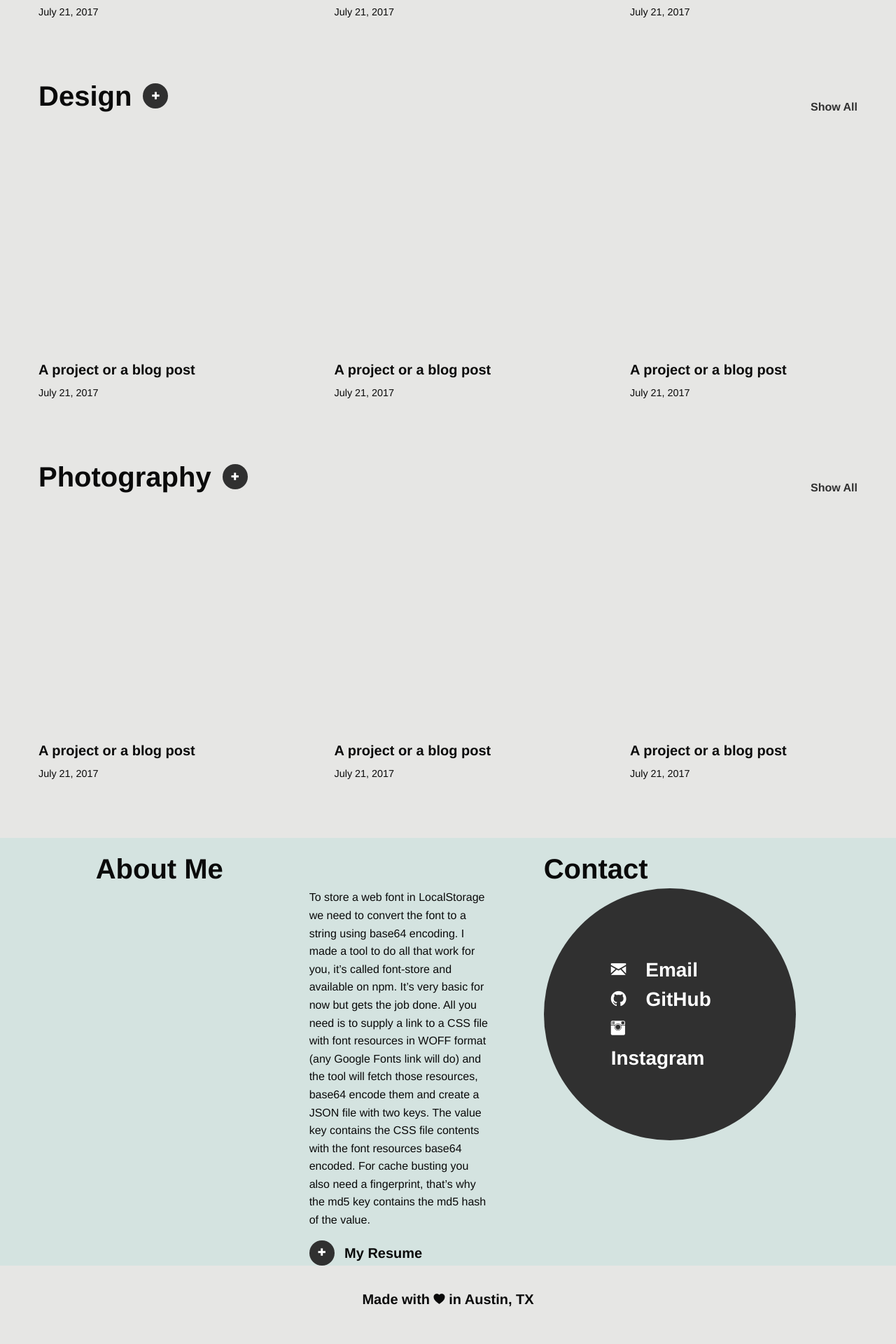
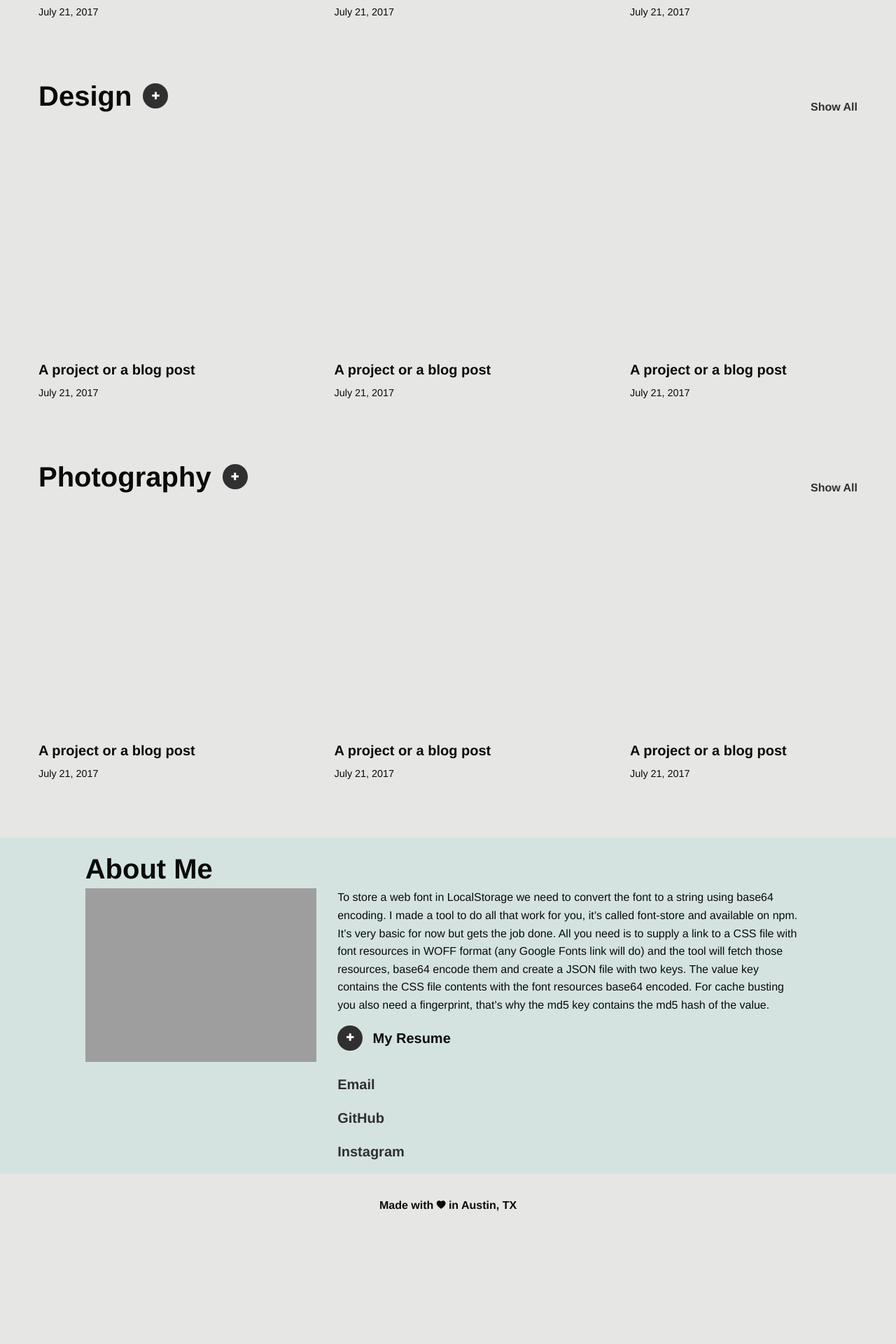
Before and after one commit to sc1f/me, a Django app: page / in a window 1280 px wide. Shown: the part 1633-3553 px from the top of the page at 70% size. After the commit the page ends 3363 px from the top, so only its background shows below. Run offline with Django 3.2, Linux system fonts and the light colour scheme; style sheets or scripts are compiled from the project's sources; parts of the project's set-up code (start-up, migrations or seed data) failed here and were passed over; some libraries are stand-ins or nearby versions; some web fonts are replaced; grey boxes are pictures that could not be loaded.

Commit message:
added photo and fixed a few things

```diff
--- a/portfolio/templates/index.html
+++ b/portfolio/templates/index.html
@@ -1,4 +1,5 @@
 {% extends 'base.html' %}
+{% load staticfiles %}
 
 {% block title %}Jun Tan{% endblock %}
 
@@ -23,7 +24,7 @@
             </div>
         </div>
     </div>
-    <div class="row row__homepage row__introduction">
+    <div class="row row__homepage row__introduction" id="work">
         <div class="columns small-12 medium-12 large-6">
             <h1 class="homepage-header">My Work</h1>
             <p>Lorem ipsum dolor sit amet, consectetur adipiscing elit, sed do eiusmod tempor incididunt ut labore et dolore magna aliqua. Ut enim ad minim veniam, quis nostrud exercitation ullamco laboris nisi ut aliquip ex ea commodo consequat. Duis aute irure dolor in reprehenderit in voluptate velit esse cillum dolore eu fugiat nulla pariatur. Excepteur sint occaecat cupidatat non proident, sunt in culpa qui officia deserunt mollit anim id est laborum.</p>
@@ -119,33 +120,26 @@
             </div>
         </div>
     </div>
-    <div class="row row__homepage row__about">
-        <div class="columns small-12 medium-12 large-1"></div>
-        <div class="columns small-12 medium-12 large-6 homepage-about__container">
+    <div class="row row__homepage row__about flex-container align-center" id="about">
+        <div class="columns small-12 medium-12 large-10 homepage-about__container">
             <h2 class="homepage-header">About Me</h2>
             <div class="flex-container">
-                <div class="columns small-12 medium-12 large-6 homepage-avatar__container">
-                    <img src="http://via.placeholder.com/350x500" alt="">
+                <div class="columns small-12 medium-12 large-4 homepage-avatar__container">
+                    <img src="{% static 'assets/avatar.png' %}" alt="Jun Tan" class="homepage-avatar">
                 </div>
-                <div class="columns small-12 medium-12 large-6">
+                <div class="columns small-12 medium-12 large-8">
                     <p>To store a web font in LocalStorage we need to convert the font to a string using base64 encoding. I made a tool to do all that work for you, it’s called font-store and available on npm. It’s very basic for now but gets the job done. All you need is to supply a link to a CSS file with font resources in WOFF format (any Google Fonts link will do) and the tool will fetch those resources, base64 encode them and create a JSON file with two keys. The value key contains the CSS file contents with the font resources base64 encoded. For cache busting you also need a fingerprint, that’s why the md5 key contains the md5 hash of the value.</p>
-                    <div class="flex-container align-middle">
+                    <div class="homepage-resume__container flex-container align-middle">
                         <a href="#" class="button button-primary homepage-header__button homepage-header__button-resume flex-container align-center-middle">
                             <i class="fi-plus homepage-header__button--icon"></i>
                         </a>
                         <span id="homepage-resume">My Resume</span>
                     </div>
+                    <p><a href="#" target="_blank" rel="noopener noreferrer" class="homepage-contact__link">Email</a></p>
+                    <p><a href="#" target="_blank" rel="noopener noreferrer" class="homepage-contact__link">GitHub</a></p>
+                    <p><a href="#" target="_blank" rel="noopener noreferrer" class="homepage-contact__link">Instagram</a></p>
                 </div>
             </div>
         </div>
-        <div class="columns small-12 medium-12 large-4 homepage-contact__container">
-            <h2 class="homepage-header">Contact</h2>
-            <div class="callout-circle callout-circle__about flex-container flex-dir-column align-center align-start">
-                <a href="#" target="_blank" rel="noopener noreferrer" class="callout-circle__text"><i class="fi-mail"></i>Email</a>
-                <a href="#" target="_blank" rel="noopener noreferrer" class="callout-circle__text"><i class="fi-social-github"></i>GitHub</a>
-                <a href="#" target="_blank" rel="noopener noreferrer" class="callout-circle__text"><i class="fi-social-instagram"></i>Instagram</a>
-            </div>
-        </div>
-        <div class="columns small-12 medium-12 large-1"></div>
     </div>
 {% endblock %}
--- a/static/css/imports/_globals.scss
+++ b/static/css/imports/_globals.scss
@@ -1,4 +1,8 @@
 // global background for the body
+
+html, body {
+  overflow-x: hidden;
+}
 
 body {
   background: $theme-gray;
@@ -6,13 +10,17 @@ body {
 
 a {
   font-weight: bold;
+
+  &:hover {
+    @include fake-underline($text-color);
+  }
 }
 
 
 .footer {
   padding: 2em;
   .footer-text {
-    font-size: 1.25rem;
+    font-size: 1rem;
     font-weight: bold;
   }
 }
--- a/static/css/imports/_home.scss
+++ b/static/css/imports/_home.scss
@@ -37,6 +37,10 @@
   &.homepage-header__button-resume {
     margin-right: 1em;
   }
+
+  &:hover {
+    background: $theme-cyan;
+  }
 }
 
 .homepage-item__container {
@@ -75,9 +79,9 @@
 .row__about {
   background: $theme-blue;
   max-width: 100%;
-
-  div.columns.homepage-about__container, div.columns.homepage-contact__container {
-    padding: 1rem 1.875rem 0 1.875rem;
+  div.columns.homepage-about__container {
+    padding-top: 1rem;
+    max-width: 75rem;
   }
 }
 
@@ -85,8 +89,24 @@ div.homepage-avatar__container {
   padding-left: 0;
 }
 
+img.homepage-avatar {
+  height: auto;
+  width: 100%;
+}
+
 
 #homepage-resume {
   font-weight: bold;
   font-size: 1.25rem;
 }
+
+
+.homepage-resume__container {
+  margin-bottom: 2em;
+  width: auto;
+}
+
+.homepage-contact__link {
+  font-weight: bold;
+  font-size: 1.25rem;
+}
--- a/static/css/imports/_navigation.scss
+++ b/static/css/imports/_navigation.scss
@@ -18,10 +18,6 @@ nav.top-bar {
       font-weight: bold;
       margin-left: 2em;
       list-style-type: none;
-
-      &:hover {
-        @include fake-underline($text-color);
-      }
     }
   }
 }
```
